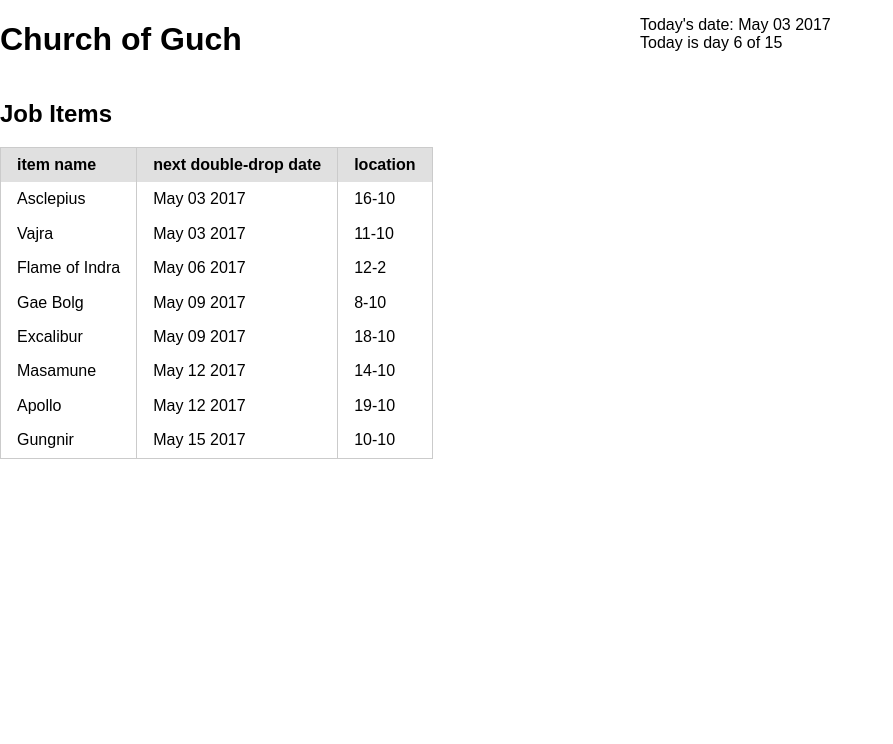
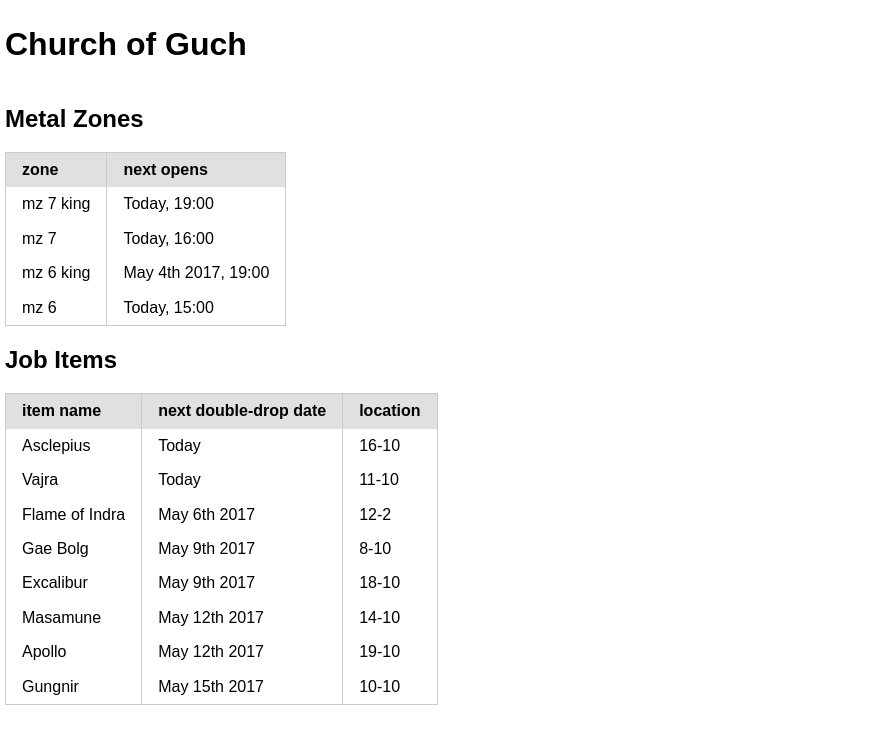
Before and after one commit to kitasuna/church-of-guch, a React (Create React App) app: page / in a window 1280 px wide. Shown: the top 744 px of the page, without its empty margins (0-893 px from the left). Built offline with nearby package versions, Linux system fonts and the light colour scheme.

Commit message:
add mz6 and mz7 open times; nicer formatting

```diff
--- a/package.json
+++ b/package.json
@@ -1,6 +1,6 @@
 {
   "name": "church-of-guch",
-  "version": "0.1.0",
+  "version": "0.2.0",
   "private": true,
   "homepage": "https://kitasuna.github.io/church-of-guch",
   "dependencies": {
--- a/public/index.html
+++ b/public/index.html
@@ -7,7 +7,7 @@
     <title>The Church of Guch - Terra Battle Stuff Calendar</title>
   </head>
   <body>
-    <div id="root">
+    <div id="root" style="margin: 5px;">
 
     </div>
   </body>
--- a/src/components/App.jsx
+++ b/src/components/App.jsx
@@ -1,18 +1,26 @@
 import React from 'react'
 import ItemList from './ItemList.jsx'
 import moment from 'moment'
+
+const MZ_CLOSED = 0
+const MZ_OPEN = 1
+const MZ_OPEN1 = 2
+const MZ_KING = 3
 
 export default class App extends React.Component {
   constructor(props) {
     super(props)
 		let dayZero = moment(['2017', '03', '12', '09', '00'])
+		let dayZeroMz = moment(['2014', '10', '7'])
+		let now = moment()
 		let cycleLength = 15
-    let now = moment()
     this.state = {
       dayZero: dayZero,
+			dayZeroMz: dayZeroMz,
       now: now,
       cycleLength: cycleLength,
       currentDay: now.diff(dayZero, 'days') % cycleLength,
+			currentDayMz: now.diff(dayZeroMz, "days") % 10,
       dropDays: [
         {name: 'Gungnir', dropDay: 3, location: '10-10', nextDropDate: ''},
         {name: 'Gae Bolg', dropDay: 12, location: '8-10', nextDropDate: ''},
@@ -27,12 +35,45 @@ export default class App extends React.Component {
   }
 
   componentWillMount() {
-    let dropDerps = this.state.dropDays.map(item => {
+    let dropDates = this.state.dropDays.map(item => {
         return {name:item.name, location:item.location, dropDay: item.dropDay, nextDropDate: this.getNextDropDay(item.dropDay, this.state.currentDay, this.state.cycleLength)}
     })
 
+		let lookupTable = []
+
+		for(let i=0;i<10;i++) {
+			lookupTable[i] = []
+			for(let j=0;j<24;j++) {
+				lookupTable[i][j] = MZ_CLOSED
+				let rem = (j - (i % 5)) % 6
+				if(rem === 0) {
+					lookupTable[i][j] = MZ_OPEN
+				} else if(rem === 1) {
+					lookupTable[i][j] = MZ_OPEN1
+				}
+			}
+		}
+
+		lookupTable[0][9] = MZ_KING
+		lookupTable[1][17] = MZ_KING
+		lookupTable[2][12] = MZ_KING
+		lookupTable[3][7] = MZ_KING
+		lookupTable[4][19] = MZ_KING
+		lookupTable[5][8] = MZ_KING
+		lookupTable[6][10] = MZ_KING
+		lookupTable[7][22] = MZ_KING
+		lookupTable[8][11] = MZ_KING
+		lookupTable[9][17] = MZ_KING
+
+		let nextOpen = []
+		nextOpen['mz7k'] = moment().add(this.getNextKing(lookupTable, 7, this.state.currentDayMz, this.state.now.hour()), "hours").startOf("hour")
+		nextOpen['mz7'] = moment().add(this.getNextOpen(lookupTable, 7, this.state.currentDayMz, this.state.now.hour()), "hours").startOf("hour")
+		nextOpen['mz6k'] = moment().add(this.getNextKing(lookupTable, 6, this.state.currentDayMz, this.state.now.hour()), "hours").startOf("hour")
+		nextOpen['mz6'] = moment().add(this.getNextOpen(lookupTable, 6, this.state.currentDayMz, this.state.now.hour()), "hours").startOf("hour")
+
     this.setState({
-      nextDropDates: dropDerps.sort(this.sortItemsByDropDate)
+      nextDropDates: dropDates.sort(this.sortItemsByDropDate),
+			nextOpen: nextOpen,
     })
   }
 
@@ -46,6 +87,46 @@ export default class App extends React.Component {
       }
   }
 
+	getNextKing(lookupTable, zone, day, hour) {
+		let counter = 0
+		while(counter < 48) {
+			counter++;
+			hour++;
+			if(hour > 23) {
+				hour = 0
+				day += 1
+				if(day > 9) {
+					day = 0
+				}
+			}
+
+			if(lookupTable[((day + zone - 1) % 10)][hour] === MZ_KING) {
+				return counter
+			}
+		}
+		return -1
+	}
+
+	getNextOpen(lookupTable, zone, day, hour) {
+		let counter = 0
+		while(counter < 48) {
+			counter++;
+			hour++;
+			if(hour > 23) {
+				hour = 0
+				day += 1
+				if(day > 9) {
+					day = 0
+				}
+			}
+
+			if(lookupTable[((day + zone - 1) % 10)][hour] === MZ_OPEN) {
+				return counter
+			}
+		}
+		return -1
+	}
+
   getNextDropDay(dropDay, currentDay, cycleLength) {
 
     let day = currentDay
@@ -57,30 +138,82 @@ export default class App extends React.Component {
         loops += 1
       }
 
-      if(dropDay == day) {
-        let summed = ((cycleLength * loops) - currentDay) + day
+      if(dropDay === day) {
         return today.add(((cycleLength * loops) - currentDay) + day, 'days')
       } else {
-        day = day + 1
+        day += 1
       }
     }
   }
 
+	friendlyToday(date1, includeTime = false) {
+		let dateFormatted = ''
+		let now = moment()
+		if(date1.format('MMM DD YYYY') == now.format('MMM DD YYYY')) {
+			dateFormatted = 'Today'
+			if(includeTime === true) {
+				dateFormatted = dateFormatted.concat(date1.format(', HH:mm'))
+			}
+		} else {
+			if(includeTime === true) {
+				dateFormatted = date1.format('MMM Do YYYY, HH:mm')
+			} else {
+				dateFormatted = date1.format('MMM Do YYYY')
+			}
+		}
+
+		return dateFormatted
+	}
+
   render() {
     return (
-      <div className='pure-g'>
-        <div className="pure-u-1-2">
+			<div className="outerjsx">
+				<div className="pure-g">
+					<div className="pure-u-1 pure-u-md-1">
 						<h1>Church of Guch</h1>
-        </div>
-        <div className="pure-u-1-2">
+						{ /* commenting out for now
 						<p>
 						Today's date: {this.state.now.format('MMM DD YYYY')}<br />
-          Today is day { this.state.currentDay } of 15
+						Today is day { this.state.currentDay } of 15<br />
+						Today is MZ day { this.state.currentDayMz } of 10
 						</p>
+						*/ }
 					</div>
-        <div className="pure-u-1-2">
+				</div>
+				<div className="pure-g">
+					<div className="pure-u-1 pure-u-md-1-2">
+						<h2>Metal Zones</h2>
+						<table className="pure-table">
+							<thead>
+								<tr>
+									<th>zone</th>
+									<th>next opens</th>
+								</tr>
+							</thead>
+							<tbody>
+								<tr>
+									<td>mz 7 king</td>
+									<td>{ this.friendlyToday(this.state.nextOpen['mz7k'], true) }</td>
+								</tr>
+								<tr>
+									<td>mz 7</td>
+									<td>{ this.friendlyToday(this.state.nextOpen['mz7'], true) }</td>
+								</tr>
+								<tr>
+									<td>mz 6 king</td>
+									<td>{ this.friendlyToday(this.state.nextOpen['mz6k'], true) }</td>
+								</tr>
+								<tr>
+									<td>mz 6</td>
+									<td>{ this.friendlyToday(this.state.nextOpen['mz6'], true) }</td>
+								</tr>
+							</tbody>
+						</table>
+					</div>
+					<div className="pure-u-1 pure-u-1-2">
 					<h2>Job Items</h2>
 					<ItemList items={this.state.nextDropDates}/>
+					</div>
 				</div>
 			</div>
     )
--- a/src/components/ItemEntry.jsx
+++ b/src/components/ItemEntry.jsx
@@ -7,7 +7,7 @@ export default class ItemEntry extends Component {
     return (
       <tr>
         <td>{this.props.name}</td>
-        <td>{this.props.nextDropDate.format('MMM DD YYYY')}</td>
+        <td>{moment().format('MMM DD YYYY') === this.props.nextDropDate.format('MMM DD YYYY') ? 'Today' : this.props.nextDropDate.format('MMM Do YYYY')}</td>
         <td>{this.props.location}</td>
       </tr>
     )
```
Also changed, not shown: 1 other file (tests, documents, lock files or other folders). Lines whose indentation alone changed are shown as unchanged.
